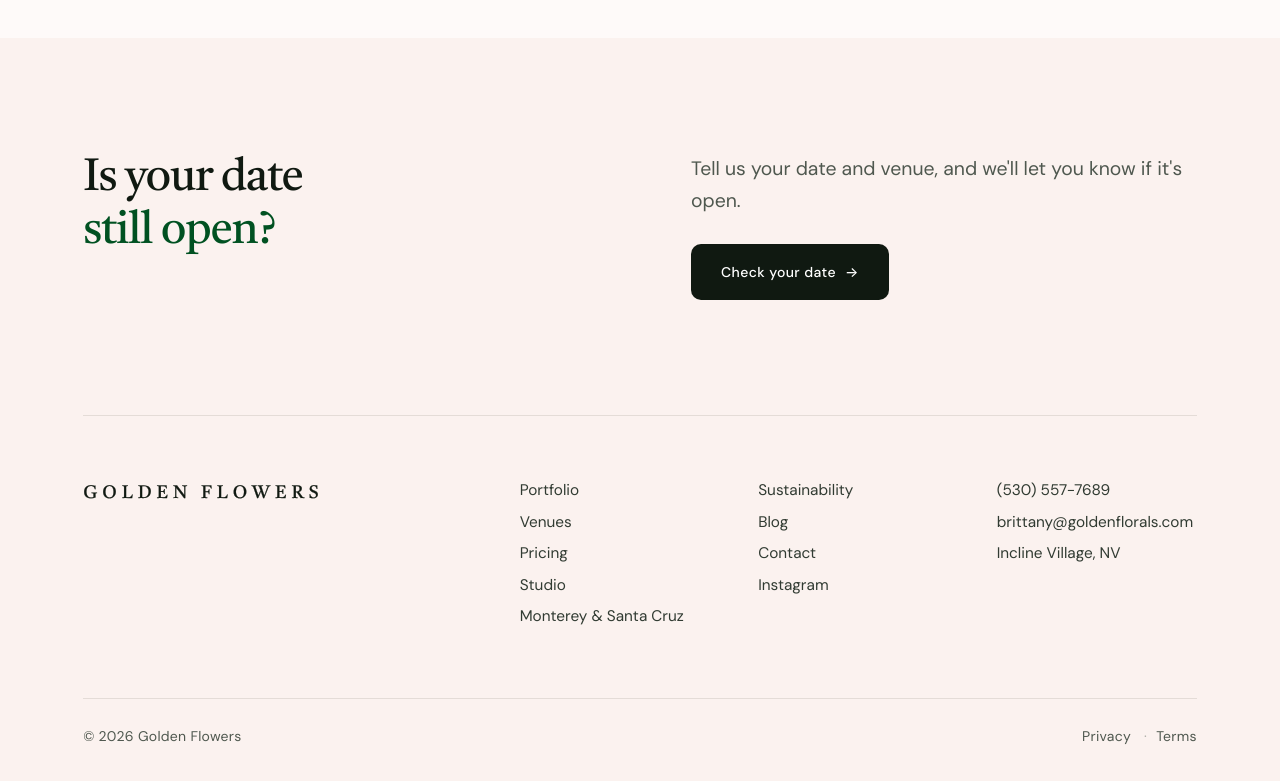
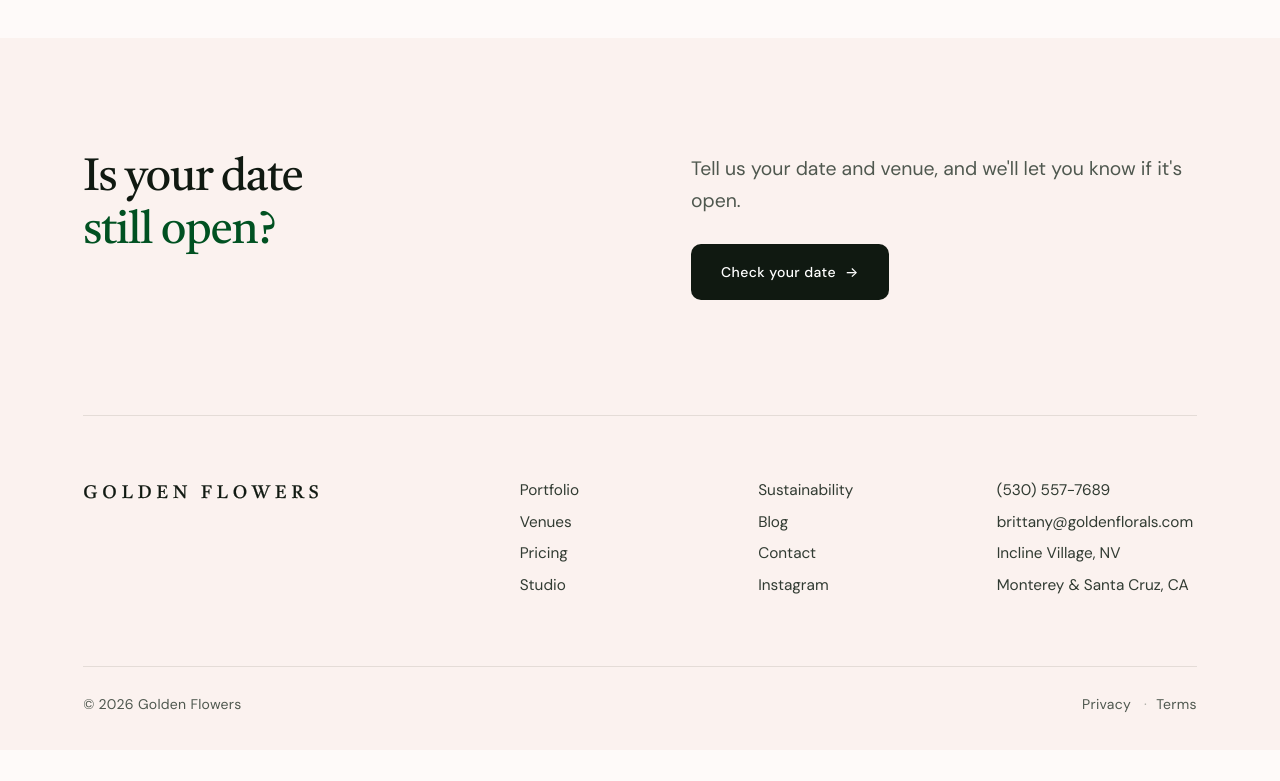
Before and after one commit to jshplhm/goldenflowers, a Jekyll site: the page built from index.md, in a window 1280 px wide and 900 px high, scrolled down 11986 px, cut to the strip 119-900 px from the top of the window. Built offline with Jekyll 4.4.1, drawn with Linux system fonts in a browser that asks for light colours; after the commit the page ends 12855 px from its top, so only the background shows below that; part of the change alters nothing that is shown.

Commit message:
Footer: Monterey & Santa Cruz, CA under Incline Village
Co-Authored-By: Claude Opus 5.5 <noreply@anthropic.com>
Claude-Session: https://claude.ai/code/session_01XRJJVSFoXR2J7bjBJCzfiK

```diff
--- a/_includes/redesign-footer.html
+++ b/_includes/redesign-footer.html
@@ -51,7 +51,6 @@
         <a href="{{ site.baseurl }}/venues">Venues</a>
         <a href="{{ site.baseurl }}/weddings">Pricing</a>
         <a href="{{ site.baseurl }}/about">Studio</a>
-        <a href="{{ site.baseurl }}/monterey-santa-cruz-weddings">Monterey &amp; Santa Cruz</a>
       </div>
       <div>
         <a href="{{ site.baseurl }}/sustainability">Sustainability</a>
@@ -63,6 +62,11 @@
         <a href="tel:5305577689">(530) 557-7689</a>
         <a href="mailto:brittany@goldenflorals.com">brittany@goldenflorals.com</a>
         {%- for line in site.data.footer.studio %}
+        {%- if forloop.index0 == 1 %}
+        {%- comment -%} The second base, linked to its page (2026-10-25, Josh):
+        under Incline Village, where it reads as where we are. {%- endcomment %}
+        <a href="{{ site.baseurl }}/monterey-santa-cruz-weddings">Monterey &amp; Santa Cruz, CA</a>
+        {%- endif %}
         <p{% assign ls = line | strip %}{% if ls == "" %} class="ed-empty"{% endif %}><span data-ed="footer:studio.{{ forloop.index0 }}">{{ line }}</span></p>
         {%- endfor %}
       </div>
```
